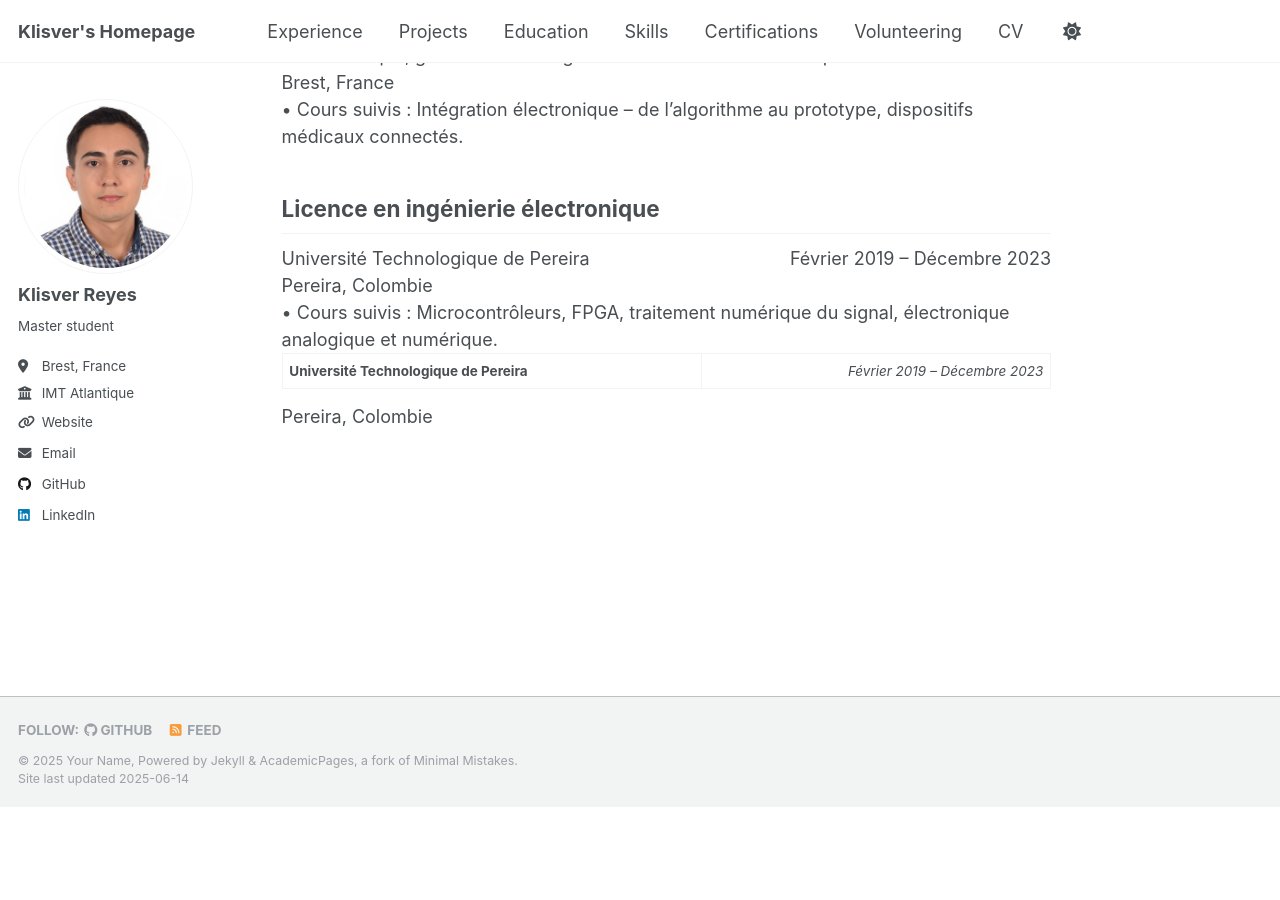
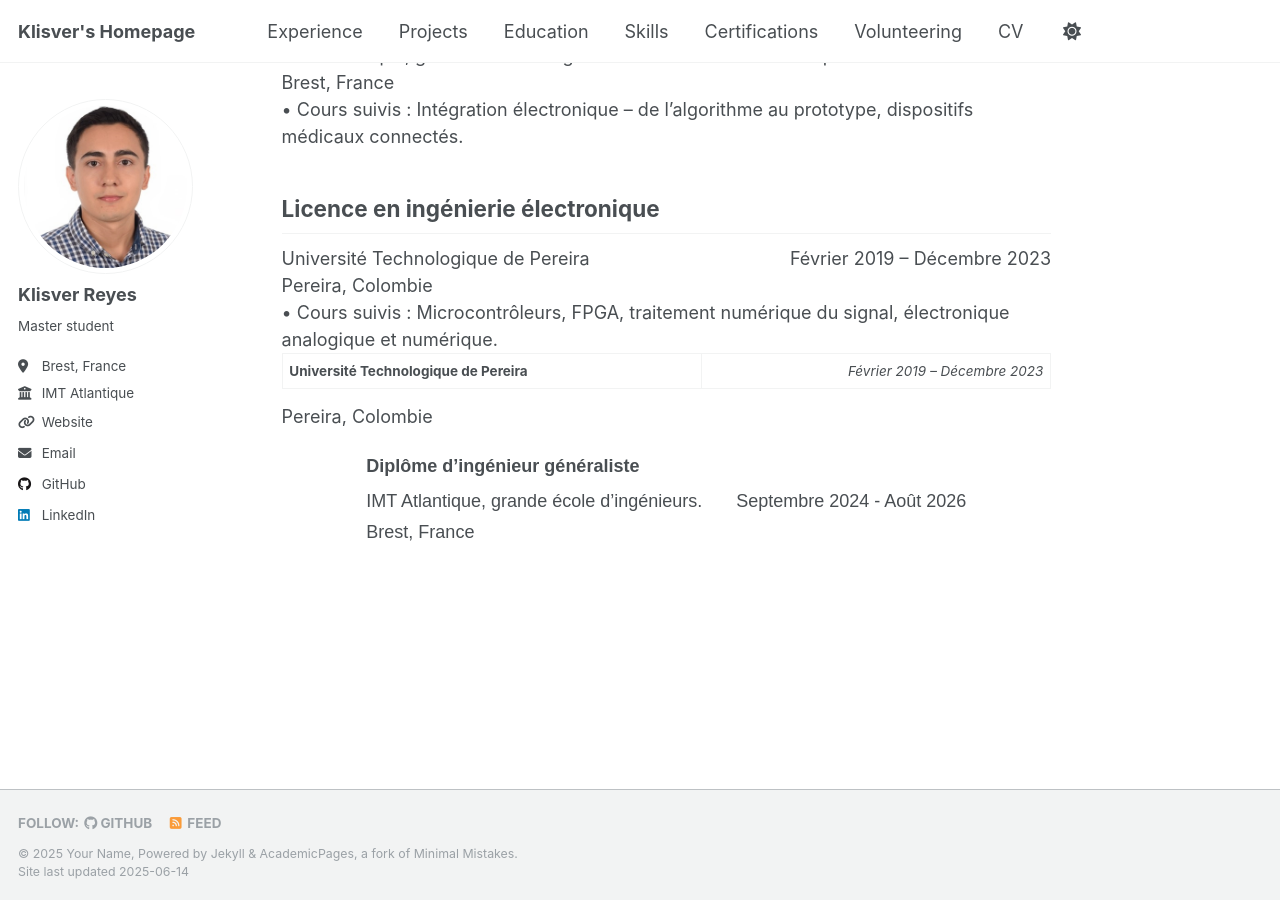
Before and after one commit to Klisver-Reyes/Klisver-Reyes.github.io, a Jekyll site: the page built from _education/education.md, in a window 1280 px wide and 900 px high, scrolled down 1032 px. Built offline with Jekyll 4.4.1, drawn with Linux system fonts in a browser that asks for light colours; before the commit the page ends 1839 px from its top, so only the background shows below that.

Commit message:
Update education.md

```diff
--- a/_education/education.md
+++ b/_education/education.md
@@ -52,3 +52,18 @@ Pereira, Colombie
 </tr></table>
 
 Pereira, Colombie
+
+
+<div style="width: 100%; max-width: 600px; margin: 0 auto; font-family: sans-serif;">
+  <div style="font-weight: bold; margin-bottom: 8px;">Diplôme d’ingénieur généraliste</div>
+
+  <div style="display: flex; justify-content: space-between;">
+    <div>IMT Atlantique, grande école d’ingénieurs.</div>
+    <div style="text-align: right;">Septembre 2024 - Août 2026</div>
+  </div>
+
+  <div style="display: flex; justify-content: space-between; margin-top: 4px;">
+    <div>Brest, France</div>
+    <div></div> <!-- Espacio vacío para alinear la fecha a la derecha en la fila superior -->
+  </div>
+</div>
```
